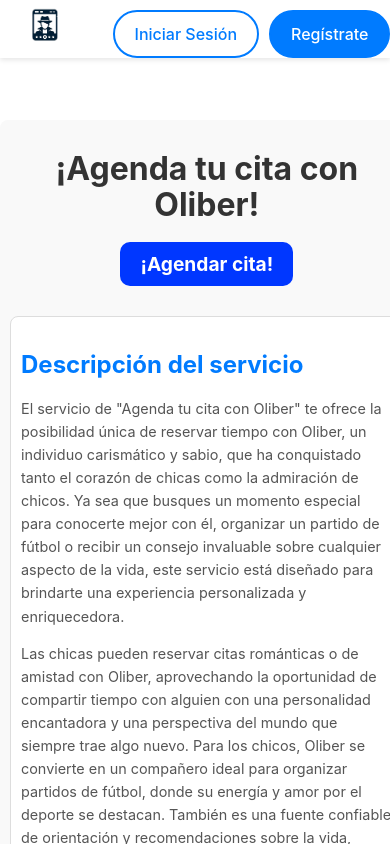
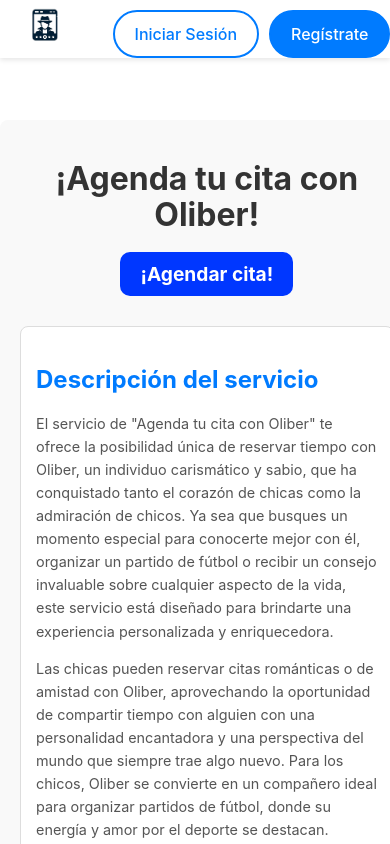
Before and after one commit to LucasSzejnberg/oliber, a React (Vite) app: page / in a window 390 px wide. Shown: the top 844 px of the page. Built offline with nearby package versions, Linux system fonts and the light colour scheme.

Commit message:
sin padin

```diff
--- a/src/subpaginas/components/ContenidoHome.css
+++ b/src/subpaginas/components/ContenidoHome.css
@@ -101,13 +101,11 @@ p {
     }
 
     .contenido-home {
-        padding: 10px; /* Reduce el padding para móviles */
         margin-top: var(--header-height); /* Asegura que esté por debajo del header */
     }
 
     .descripcion, .quien-es, .por-que {
         margin-bottom: 30px; /* Espaciado reducido entre secciones */
-        padding: 10px; /* Reduce el padding de las secciones */
     }
 
     h2 {
```
